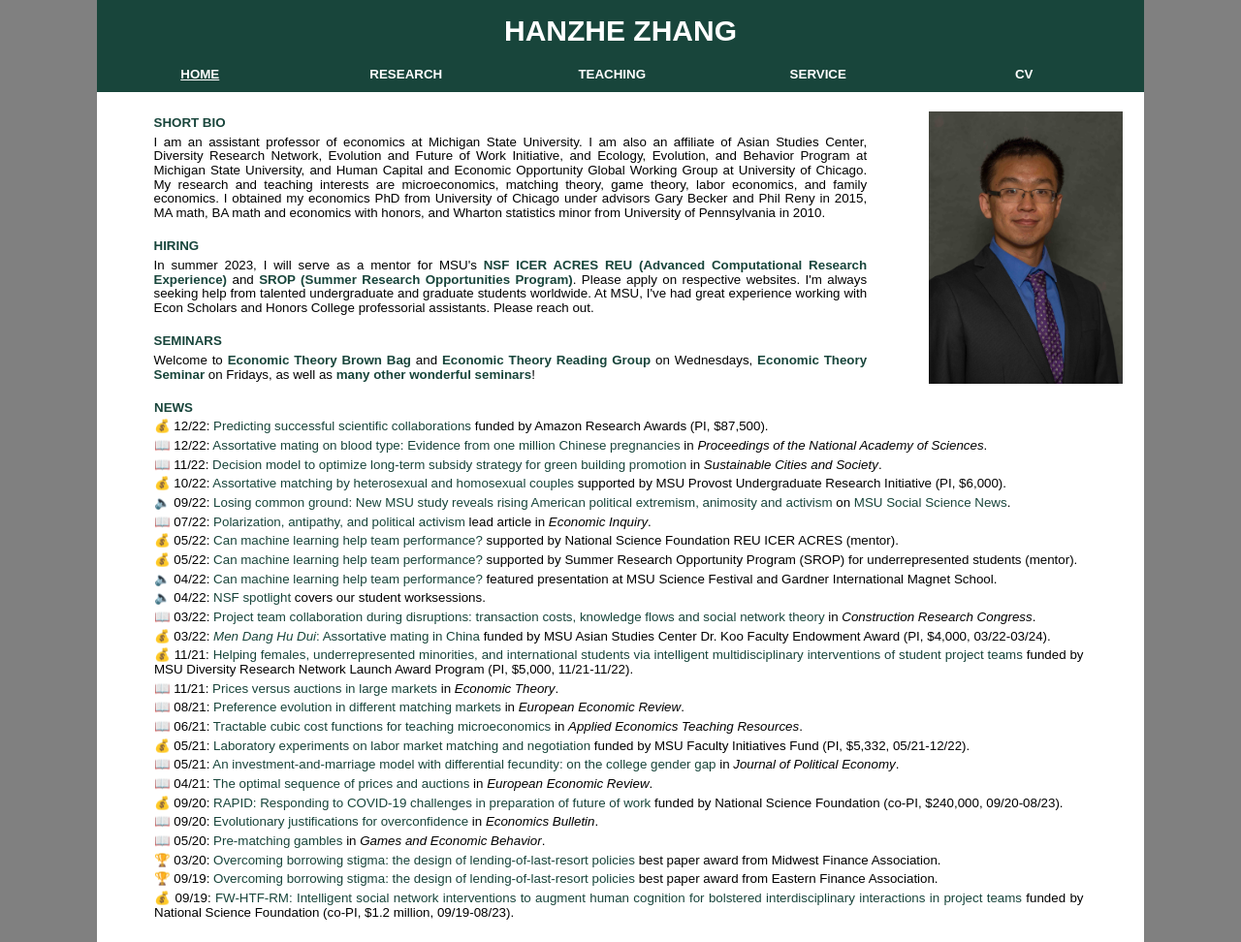
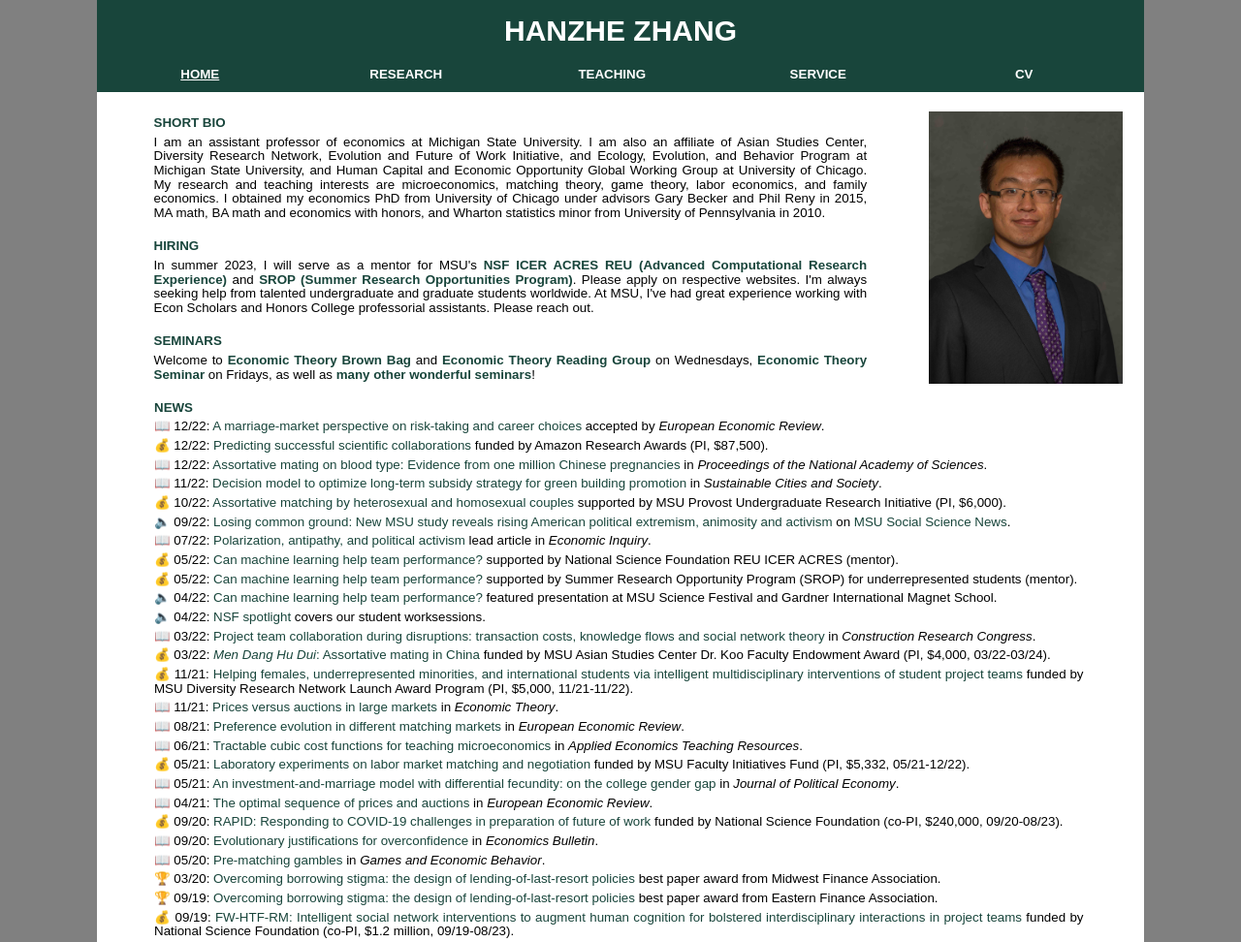
Before and after one commit to hanzhezhang/hanzhezhang.github.io, a plain HTML site: page index.html in a window 1280 px wide. Shown: the top 972 px of the page at 97% size. Drawn offline with Linux system fonts and the light colour scheme.

Commit message:
Update index.html

```diff
--- a/index.html
+++ b/index.html
@@ -92,8 +92,8 @@ Please reach out.
 <div id="news" class="grid_18">
 <h3>NEWS</h3>
   <ul>
+  <li>&#128214; 12/22: <a href="research/2212MarriageRiskyCareer.pdf">A marriage-market perspective on risk-taking and career choices</a> accepted by <i>European Economic Review</i>.
   <li>&#128176; 12/22: <a href="https://www.amazon.science/research-awards/">Predicting successful scientific collaborations</a> funded by Amazon Research Awards (PI, $87,500).
-  <!--<li>&#128214; 12/22: <a href="research/2212MarriageRiskyCareer.pdf">A marriage-market perspective on risk-taking and career choices</a> accepted by <i>European Economic Review</i>.-->
   <li>&#128214; 12/22: <a href="research/2212AssortativeBloodTypePNAS.pdf">Assortative mating on blood type: Evidence from one million Chinese pregnancies</a> in <i>Proceedings of the National Academy of Sciences</i>.
   <li>&#128214; 11/22: <a href="research/2211GreenBuildings.pdf">Decision model to optimize long-term subsidy strategy for green building promotion</a> in <i>Sustainable Cities and Society</i>.
   <li>&#128176; 10/22: <a href="https://socialscience.msu.edu/undergraduate/current-students/scholarships.html">Assortative matching by heterosexual and homosexual couples</a> supported by MSU Provost Undergraduate Research Initiative (PI, $6,000).
```
